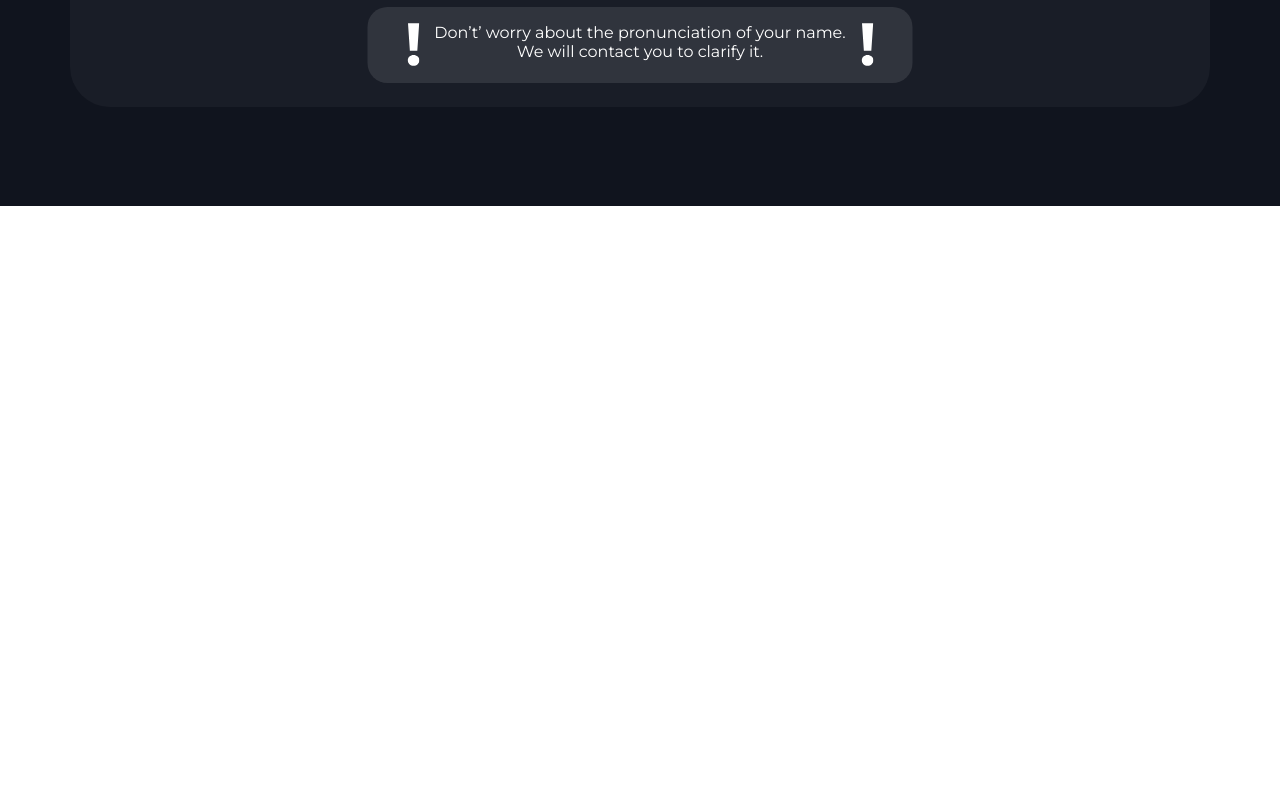
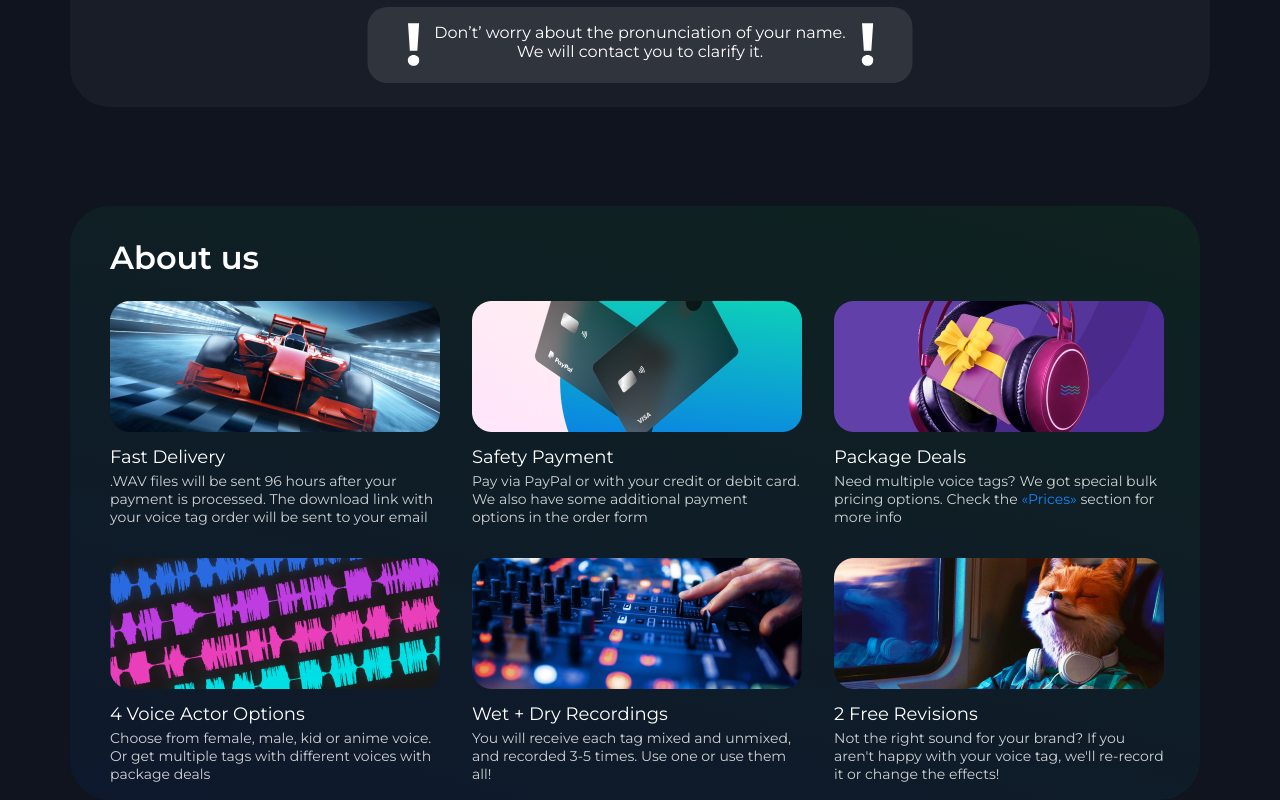
Before and after one commit to DmitryKonovets0/Voice-Tag-Lab, a React (Create React App) app: page / in a window 1280 px wide. Shown: the part 996-1796 px from the top of the page. Before the commit the page ends 1202 px from the top, so only its background shows below. Built offline with nearby package versions, Linux system fonts and the light colour scheme.

Commit message:
Implement third section - "About us"

```diff
--- a/src/App.js
+++ b/src/App.js
@@ -2,6 +2,8 @@ import {Component} from "react";
 
 import Promo from "./components/promo/promo";
 import How from "./components/how/how";
+import About from "./components/about/about";
+
 import './App.scss';
 
 class App extends Component{
@@ -10,6 +12,7 @@ class App extends Component{
             <>
                 <Promo/>
                 <How/>
+                <About/>
             </>
 
         )
--- /dev/null
+++ b/src/components/about/about.jsx
@@ -0,0 +1,57 @@
+import {Component} from "react";
+
+import car from '../../img/car.png'
+import fox from '../../img/Fox.png'
+import djMixer from '../../img/djMixer.png'
+import cards from '../../img/cards.png'
+import road from '../../img/road.png'
+import headphone from '../../img/headphone.png'
+
+import './about.scss'
+
+export default class About extends Component{
+
+    render() {
+        return (
+            <div className="about">
+                <div className="container">
+                <div className="about__wrapper">
+                <div className="about__title">About us</div>
+                    <div className="about__wrapper_items">
+                        <div className="about__card">
+                            <img src={car} alt="" className="about__img"/>
+                            <div className="about__heading">Fast Delivery</div>
+                            <div className="about__descr">.WAV files will be sent 96 hours after your payment is processed. The download link with your voice tag order will be sent to your email</div>
+                        </div>
+                        <div className="about__card">
+                            <img src={cards} alt="" className="about__img"/>
+                            <div className="about__heading">Safety Payment</div>
+                            <div className="about__descr">Pay via PayPal or with your credit or debit card. We also have some additional payment options in the order form</div>
+                        </div>
+                        <div className="about__card">
+                            <img src={headphone} alt="" className="about__img"/>
+                            <div className="about__heading">Package Deals</div>
+                            <div className="about__descr">Need multiple voice tags? We got special bulk pricing options. Check the <span>«Prices»</span> section for more info</div>
+                        </div>
+                        <div className="about__card">
+                            <img src={road} alt="" className="about__img"/>
+                            <div className="about__heading">4 Voice Actor Options</div>
+                            <div className="about__descr">Choose from female, male, kid or anime voice. Or get multiple tags with different voices with package deals</div>
+                        </div>
+                        <div className="about__card">
+                            <img src={djMixer} alt="" className="about__img"/>
+                            <div className="about__heading">Wet + Dry Recordings</div>
+                            <div className="about__descr">You will receive each tag mixed and unmixed, and recorded 3-5 times. Use one or use them all!</div>
+                        </div>
+                        <div className="about__card">
+                            <img src={fox} alt="" className="about__img"/>
+                            <div className="about__heading">2 Free Revisions</div>
+                            <div className="about__descr">Not the right sound for your brand? If you aren't happy with your voice tag, we'll re-record it or change the effects!</div>
+                        </div>
+                    </div>
+                </div>
+                </div>
+            </div>
+        )
+    }
+}
--- /dev/null
+++ b/src/components/about/about.scss
@@ -0,0 +1,39 @@
+.about{
+  background-color: #10141e;
+  height: 594px;
+  &__title{
+    font-size: 32px;
+    font-weight: 600;
+    color: #fff;
+  }
+  &__wrapper{
+    width: 1130px;
+    height: 594px;
+    flex-grow: 0;
+    padding: 32px 40px;
+    border-radius: 40px;
+    background-image: linear-gradient(15deg, rgba(9, 88, 250, 0.07) 1%, rgba(9, 250, 50, 0.07) 110%);
+    background-blend-mode: hue;
+    &_items{
+      margin-top: 24px;
+      display: grid;
+      grid-template-columns: 330px 330px 330px;
+      grid-gap: 32px;
+    }
+  }
+  &__heading{
+    margin-top: 10px;
+    font-size: 18px;
+    color: #fff;
+    text-align: left;
+  }
+  &__descr{
+    margin-top: 4px;
+    font-size: 14px;
+    text-align: left;
+    color: rgba(255, 255, 255, 0.8);
+    span{
+      color: #1286fc;
+    }
+  }
+}
```
